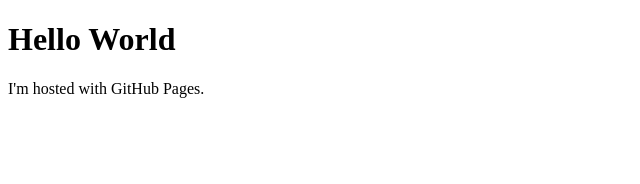
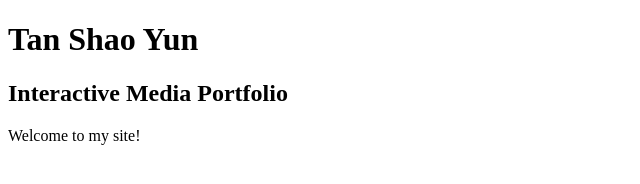
Before and after one commit to shaocloud/shaoyun.github.io, a plain HTML site: page index.html in a window 1280 px wide. Shown: the whole page, without its empty margins (0-640 px from the left). Drawn offline with Linux system fonts and the light colour scheme.

Commit message:
Test edit workflow

```diff
--- a/index.html
+++ b/index.html
@@ -1,7 +1,16 @@
 <!DOCTYPE html>
 <html>
+
+<head>
+    <meta charset="UTF-8" />
+    <meta name="viewport" content="width=device-width" />
+    <title>shao.casa</title>
+</head>
+
 <body>
-<h1>Hello World</h1>
-<p>I'm hosted with GitHub Pages.</p>
+    <h1>Tan Shao Yun</h1>
+    <h2>Interactive Media Portfolio</h2>
+    <p>Welcome to my site!</p>
 </body>
+
 </html>
```
